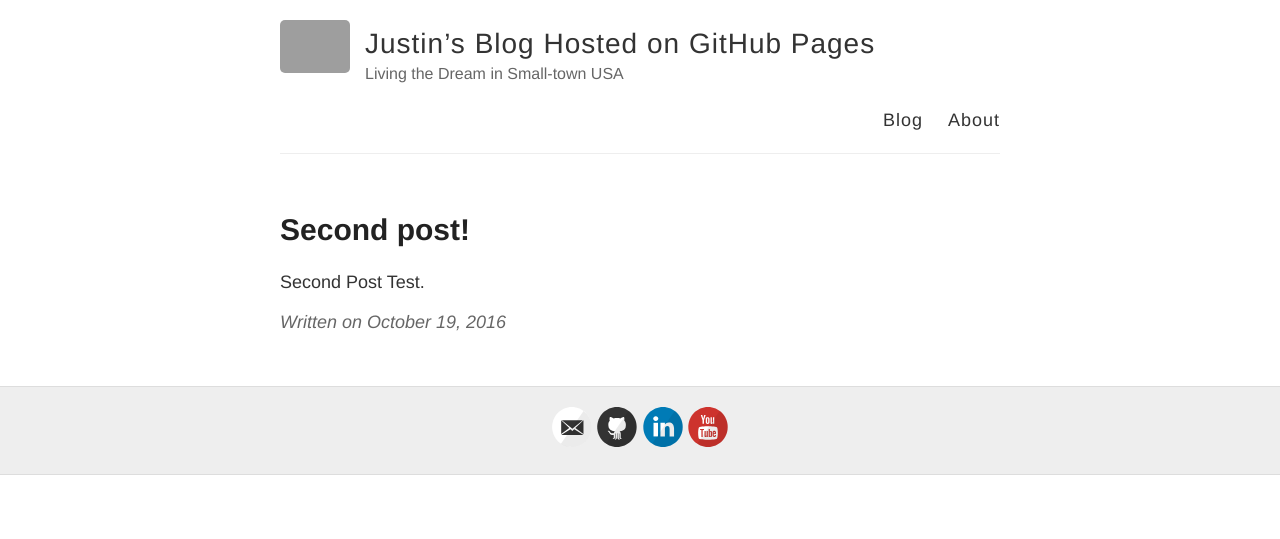
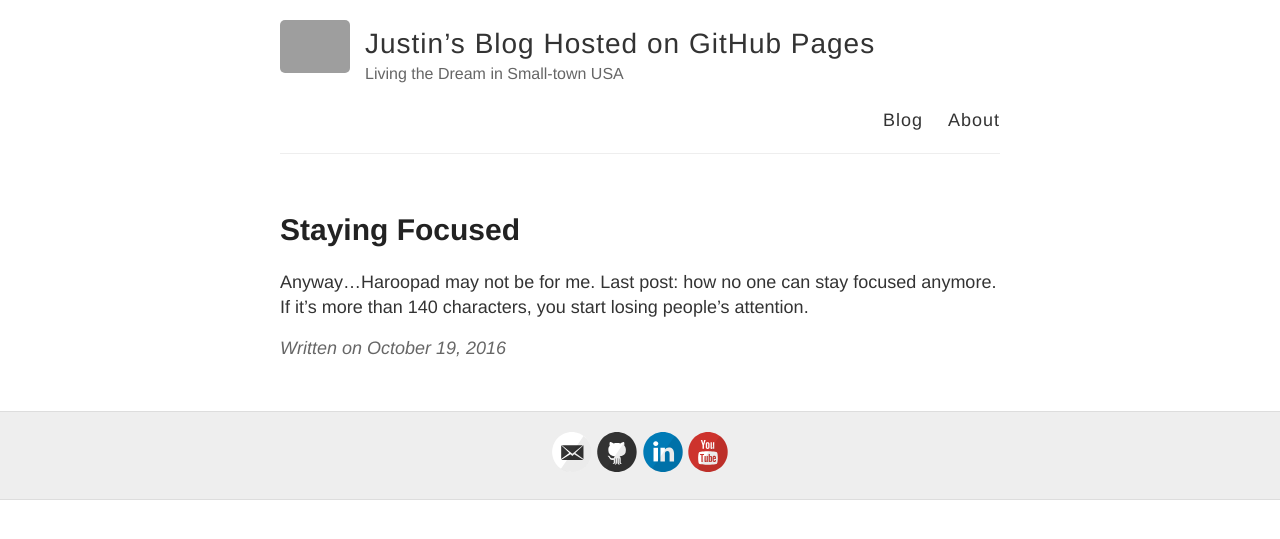
Before and after one commit to lowceiling5611/lowceiling5611.github.io, a Jekyll site: the page built from _posts/2016-10-19-blog_post.md, in a window 1280 px wide. Shown: the top 539 px of the page. Built offline with Jekyll 4.4.1, drawn with Linux system fonts in a browser that asks for light colours; grey boxes are pictures that could not be loaded.

Commit message:
fixed
fixes to last post

```diff
--- a/_posts/2016-10-19-blog_post.md
+++ b/_posts/2016-10-19-blog_post.md
@@ -1,6 +1,6 @@
 ---
 layout: post
-title: Second post!
+title: Staying Focused
 ---
 
-Second Post Test.
+Anyway...Haroopad may not be for me. Last post: how no one can stay focused anymore. If it's more than 140 characters, you start losing people's attention.
```
